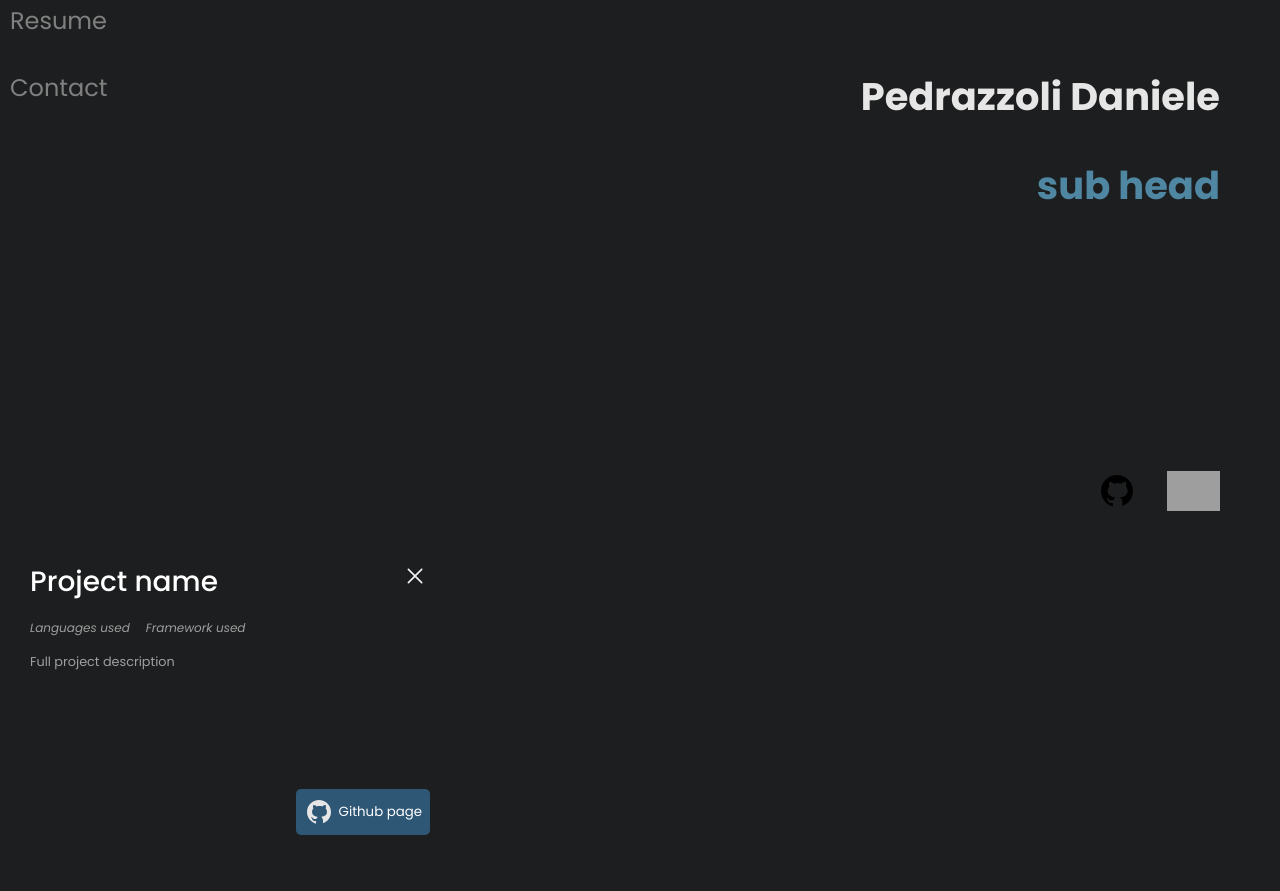
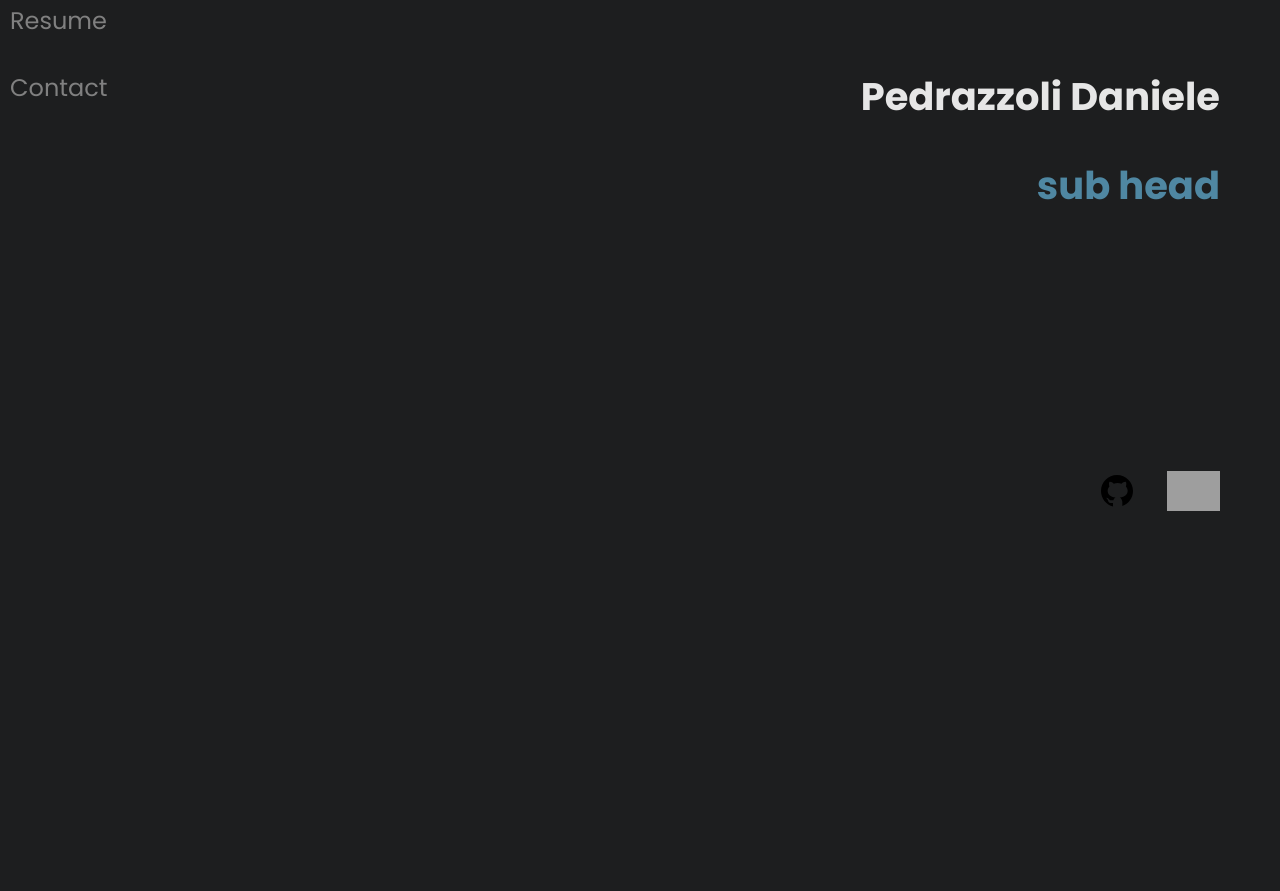
Before and after one commit to DanielePedrazzoli/DanielePedrazzoli.github.io, a plain HTML site: page index.html in a window 1280 px wide. Shown: the part 269-1160 px from the top of the page. After the commit the page ends 800 px from the top, so only its background shows below. Drawn offline with Linux system fonts and the light colour scheme; grey boxes are pictures that could not be loaded.

Commit message:
Minor bug fix

```diff
--- a/styles/dialogs.css
+++ b/styles/dialogs.css
@@ -1,5 +1,5 @@
 dialog {
-    position: relative;
+    position: absolute;
     min-height: 300px;
     min-width: 400px;
     max-width: 600px;
@@ -7,7 +7,7 @@ dialog {
     border-radius: 5px;
     border: none;
     background-color: #1d1e1f;
-    display: grid;
+    /* display: grid; */
 }
 
 dialog::backdrop {
```
Also changed, not shown: chnagelog.md (+3 -0 lines).
